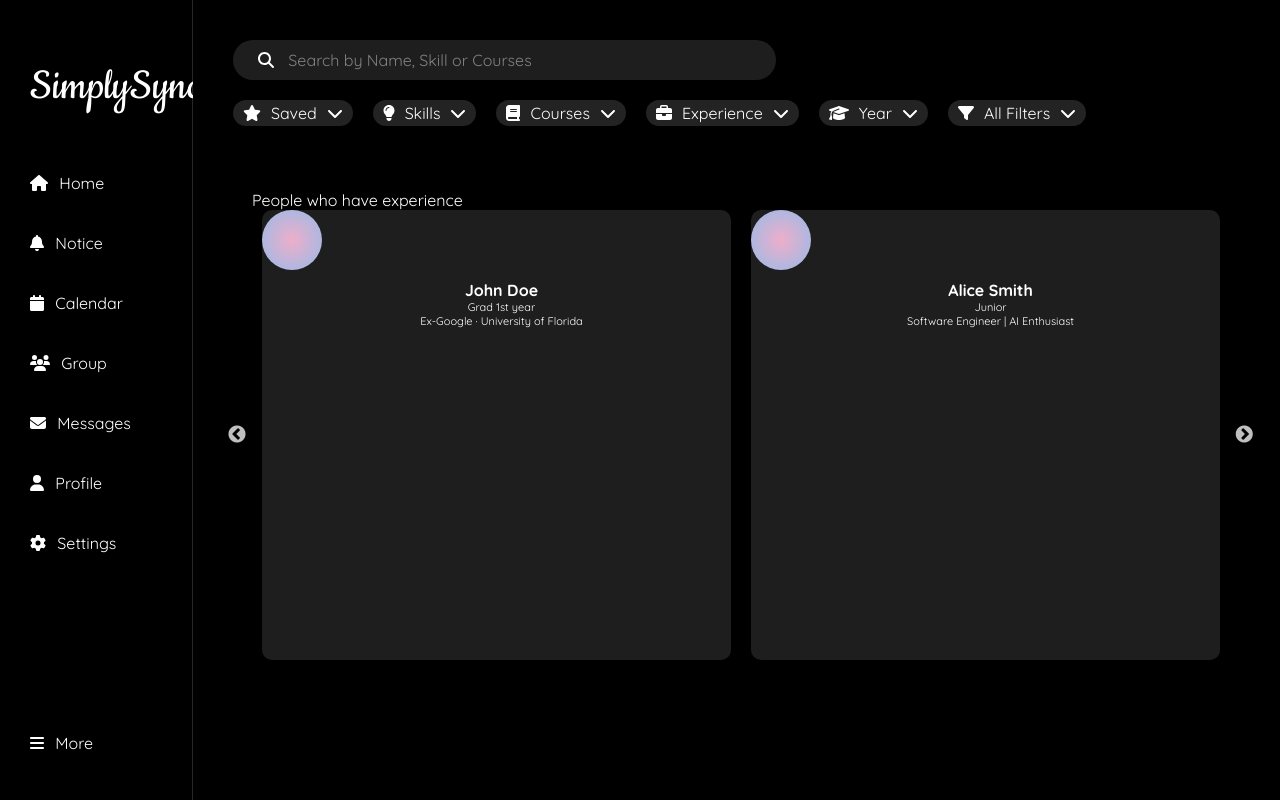
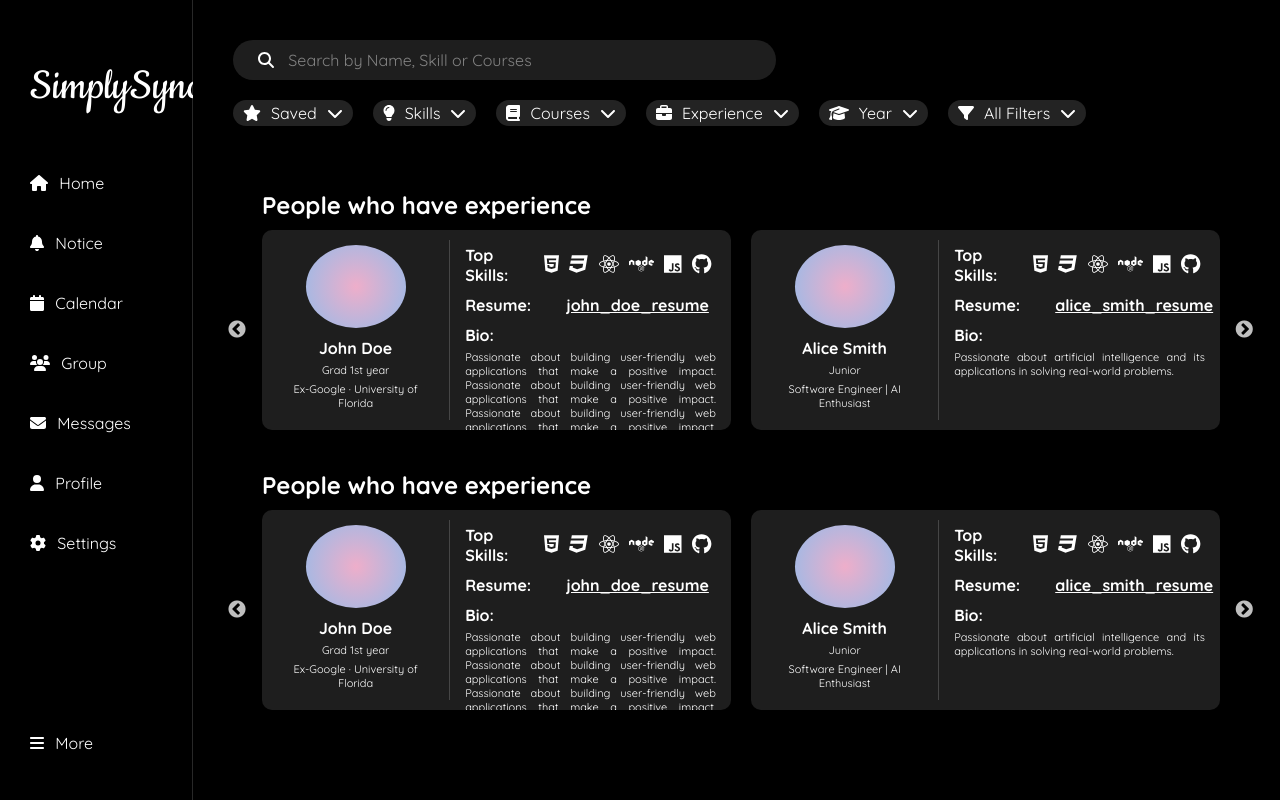
Before and after one commit to Sheel-ui/SimplySync, a React (Create React App) app: page /carousel in a window 1280 px wide. Built offline with nearby package versions, Linux system fonts and the light colour scheme.

Commit message:
Added Carousel

```diff
--- a/src/App.js
+++ b/src/App.js
@@ -19,15 +19,15 @@ function App() {
           <Controls />
           <Switch>
             <Route exact path='/'>
+              <ListSearch></ListSearch>
+            </Route>
+            <Route path='/carousel'>
+              <Carousel></Carousel>
+            </Route>
+            <Route path='/grid'>
               <GridSearch></GridSearch>
             </Route>
-            <Route exact path='/carousel'>
-              <Carousel></Carousel>
-            </Route>
-            <Route exact path='/list'>
-              <ListSearch></ListSearch>
-            </Route>
-            <Route exact path='/landing'>
+            <Route path='/landing'>
                 <Landing />
             </Route>
             <Route path='/login'>
--- a/src/components/Carousel/Carousel.css
+++ b/src/components/Carousel/Carousel.css
@@ -11,14 +11,11 @@
 }
 
 .card{
-    height: 450px;
-    width: 350px;
+    height: 200px;
     border-radius: 10px;
     background-color: rgb(30,30,30);
-    text-align: center;
-    display: flex;
-    flex-direction: column;
-    align-items: center;
+    display: flex!important;
+    cursor: pointer;
 
 }
 .card-pic {
@@ -55,3 +52,57 @@
   font-size: 24px;
   display: flex;
 }
+
+.Carousel-title{
+  font-size: 24px;
+  font-weight: bold;
+  padding-left: 10px;
+  padding-bottom: 10px;
+}
+
+.card-info{
+  margin: 10px 0px;
+  padding: 5px 10px;
+  width: 40%;
+  border-right: solid 1px rgb(70,70,70);
+  display: flex;
+  flex-direction: column;
+  align-items: center;
+  text-align: center;
+}
+
+.card-bio{
+  margin: 10px 0px;
+  padding: 0px 15px;
+  height: 100%;
+  width: 60%;
+}
+
+.card-skills {
+  display: flex;
+  align-items: center;
+}
+
+.card-title {
+  margin-right: 20px;
+  padding: 5px 0px;
+}
+
+.card-resume {
+  display: flex;
+  align-items: center;
+}
+
+.card-detail {
+  height: 110px;
+  overflow: auto;
+}
+
+.card-bio-title{
+  position: sticky;
+}
+
+.bg-dark{
+  width: 100%;
+  background-color: rgb(30,30,30);
+}
--- a/src/components/Carousel/Carousel.js
+++ b/src/components/Carousel/Carousel.js
@@ -1,40 +1,48 @@
-import "./Carousel.css"
+import "./Carousel.css";
 import Slider from "react-slick";
 import "slick-carousel/slick/slick.css";
 import "slick-carousel/slick/slick-theme.css";
-import jsonData from '../../data.json';
-import React, { useState } from 'react';
+import jsonData from "../../data.json";
+import React, { useState } from "react";
 import Profile from "../Profile/Profile";
-import { FontAwesomeIcon } from '@fortawesome/react-fontawesome';
-import {faXmark} from  '@fortawesome/free-solid-svg-icons';
-
+import { FontAwesomeIcon } from "@fortawesome/react-fontawesome";
+import {
+	faHtml5,
+	faCss3,
+	faReact,
+	faNode,
+	faJs,
+	faGithub,
+} from "@fortawesome/free-brands-svg-icons";
 
 const Popup = ({ userId, onClose }) => {
-    const handleCloseClick = () => {
-      onClose();
-    };
-
 	return (
 		<div className="popup-overlay">
 			<div className="popup-content">
-          <Profile id={userId} />
-          <div className="close-icon" onClick={handleCloseClick}>
-            <FontAwesomeIcon   icon={faXmark} />
-          </div>
+				<Profile id={userId} showIcon={true} onClose={onClose} />
 			</div>
 		</div>
 	);
-  }
+};
 
 const Carousel = () => {
-    const {data:users} =  jsonData;
+	const { data: users } = jsonData;
 
 	const settings = {
 		dots: false,
 		infinite: true,
 		speed: 500,
 		slidesToShow: 2,
-        slidesToScroll: 1
+		slidesToScroll: 1,
+	};
+
+	const skills = {
+		faHtml5: faHtml5,
+		faCss3: faCss3,
+		faReact: faReact,
+		faNode: faNode,
+		faJs: faJs,
+		faGithub: faGithub,
 	};
 
 	const [showPopup, setShowPopup] = useState(false);
@@ -42,35 +50,167 @@ const Carousel = () => {
 	const openPopup = (userId) => {
 		setSelectedUserId(userId); // Set the selected user ID
 		setShowPopup(true);
-      }
+	};
 
 	const closePopup = () => {
 		setSelectedUserId(null); // Reset the selected user ID
 		setShowPopup(false);
-      }
+	};
 	return (
 		<div className="Slide w-3/4 m-auto">
 			<div className="Carousel-item">
-                <div className="Carousel-title" >People who have experience</div>
+				<div className="Carousel-title">People who have experience</div>
 				<Slider {...settings}>
-                        {users.map((user) =>(
-                            <div key={user.id} className="card" onClick={() => openPopup(user.id)}>
-                                <div className="card-pic"></div>
-                                <div className="pl-10">
-                                <div className="name pt-10"><b>{user.name}</b></div>
-                                <div className="small-text">{user.year}</div>
-                                <div className="small-text">{user.caption}</div>
+					{users.map((user) => (
+						<div
+							key={user.id}
+							className="card"
+							onClick={() => openPopup(user.id)}
+						>
+							<div className="card-info">
+								<div className="pic"></div>
+								<div
+									className="name"
+									style={{ paddingTop: "10px" }}
+								>
+									<b>{user.name}</b>
 								</div>
-
+								<div
+									className="small-text"
+									style={{ paddingTop: "5px" }}
+								>
+									{user.year}
+								</div>
+								<div
+									className="small-text"
+									style={{ padding: "5px" }}
+								>
+									{user.caption}
+								</div>
+							</div>
+							<div className="card-bio">
+								<div className="card-skills">
+									<div className="card-title">
+										<b>Top Skills:</b>
+									</div>
+									{user.skills.map((skill) => (
+										<div>
+											{skills[skill] && (
+												<FontAwesomeIcon
+													className="skill-icon"
+													icon={skills[skill]}
+													style={{
+														padding: "0px 5px",
+													}}
+												/>
+											)}
+										</div>
+									))}
+								</div>
+								<div className="card-resume">
+									<div className="card-title">
+										<b>Resume:</b>
+									</div>
+									<a
+										href={user.resume.url}
+										target="_blank"
+										rel="noopener noreferrer"
+									>
+										<div style={{ marginLeft: "15px" }}>
+											<b>{user.resume.name}</b>
+										</div>
+									</a>
+								</div>
+								<div className="card-detail">
+									<div className="stick bg-dark card-title">
+										<b>Bio:</b>
+									</div>
+									<div className="small-text">{user.bio}</div>
+								</div>
+							</div>
 						</div>
 					))}
 				</Slider>
 			</div>
-            {showPopup && <Popup userId={selectedUserId} onClose={closePopup} />}
+			<div className="Carousel-item">
+				<div className="Carousel-title">People who have experience</div>
+				<Slider {...settings}>
+					{users.map((user) => (
+						<div
+							key={user.id}
+							className="card"
+							onClick={() => openPopup(user.id)}
+						>
+							<div className="card-info">
+								<div className="pic"></div>
+								<div
+									className="name"
+									style={{ paddingTop: "10px" }}
+								>
+									<b>{user.name}</b>
+								</div>
+								<div
+									className="small-text"
+									style={{ paddingTop: "5px" }}
+								>
+									{user.year}
+								</div>
+								<div
+									className="small-text"
+									style={{ padding: "5px" }}
+								>
+									{user.caption}
+								</div>
+							</div>
+							<div className="card-bio">
+								<div className="card-skills">
+									<div className="card-title">
+										<b>Top Skills:</b>
+									</div>
+									{user.skills.map((skill) => (
+										<div>
+											{skills[skill] && (
+												<FontAwesomeIcon
+													className="skill-icon"
+													icon={skills[skill]}
+													style={{
+														padding: "0px 5px",
+													}}
+												/>
+											)}
+										</div>
+									))}
+								</div>
+								<div className="card-resume">
+									<div className="card-title">
+										<b>Resume:</b>
+									</div>
+									<a
+										href={user.resume.url}
+										target="_blank"
+										rel="noopener noreferrer"
+									>
+										<div style={{ marginLeft: "15px" }}>
+											<b>{user.resume.name}</b>
+										</div>
+									</a>
+								</div>
+								<div className="card-detail">
+									<div className="stick bg-dark card-title">
+										<b>Bio:</b>
+									</div>
+									<div className="small-text">{user.bio}</div>
+								</div>
+							</div>
+						</div>
+					))}
+				</Slider>
+			</div>
+			{showPopup && (
+				<Popup userId={selectedUserId} onClose={closePopup} />
+			)}
 		</div>
 	);
-
-
-}
+};
 
 export default Carousel;
```
Lines whose indentation alone changed are shown as unchanged.
